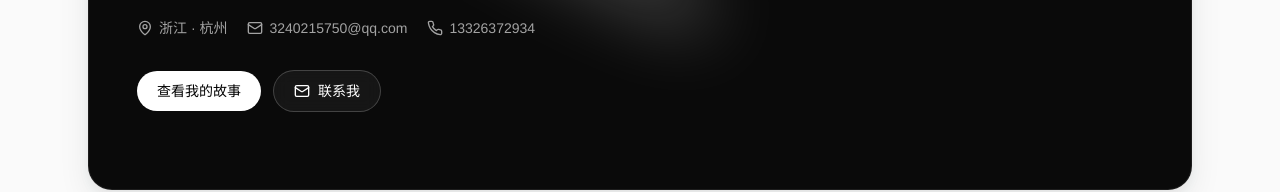
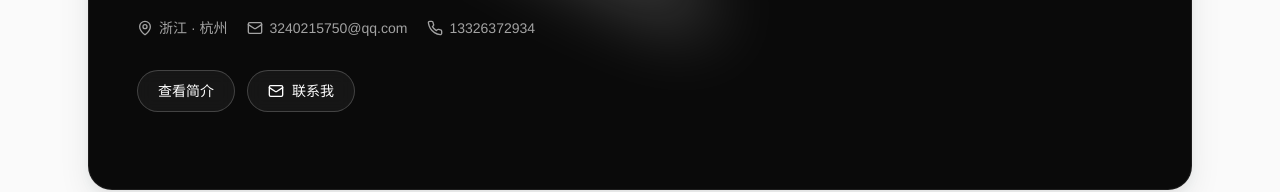
Before and after one commit to cneym1125/lingqi-CV, a React (Vite) app: page / in a window 1280 px wide. Shown: the part 328-520 px from the top of the page. Built offline with nearby package versions, Linux system fonts and the light colour scheme.

Commit message:
style: 查看我的故事按钮改为透明边框样式,文字改为查看简介

```diff
--- a/src/components/Hero.tsx
+++ b/src/components/Hero.tsx
@@ -54,9 +54,9 @@ export function Hero() {
                 <div className="mt-8 flex flex-wrap items-center gap-3">
                   <a
                     href="#experience"
-                    className="inline-flex items-center gap-2 rounded-full bg-white px-5 py-2.5 text-sm font-medium text-black transition hover:bg-neutral-200"
+                    className="inline-flex items-center gap-2 rounded-full border border-white/20 bg-white/5 px-5 py-2.5 text-sm font-medium text-white backdrop-blur transition hover:bg-white/10"
                   >
-                    查看我的故事
+                    查看简介
                   </a>
                   <button
                     type="button"
```
